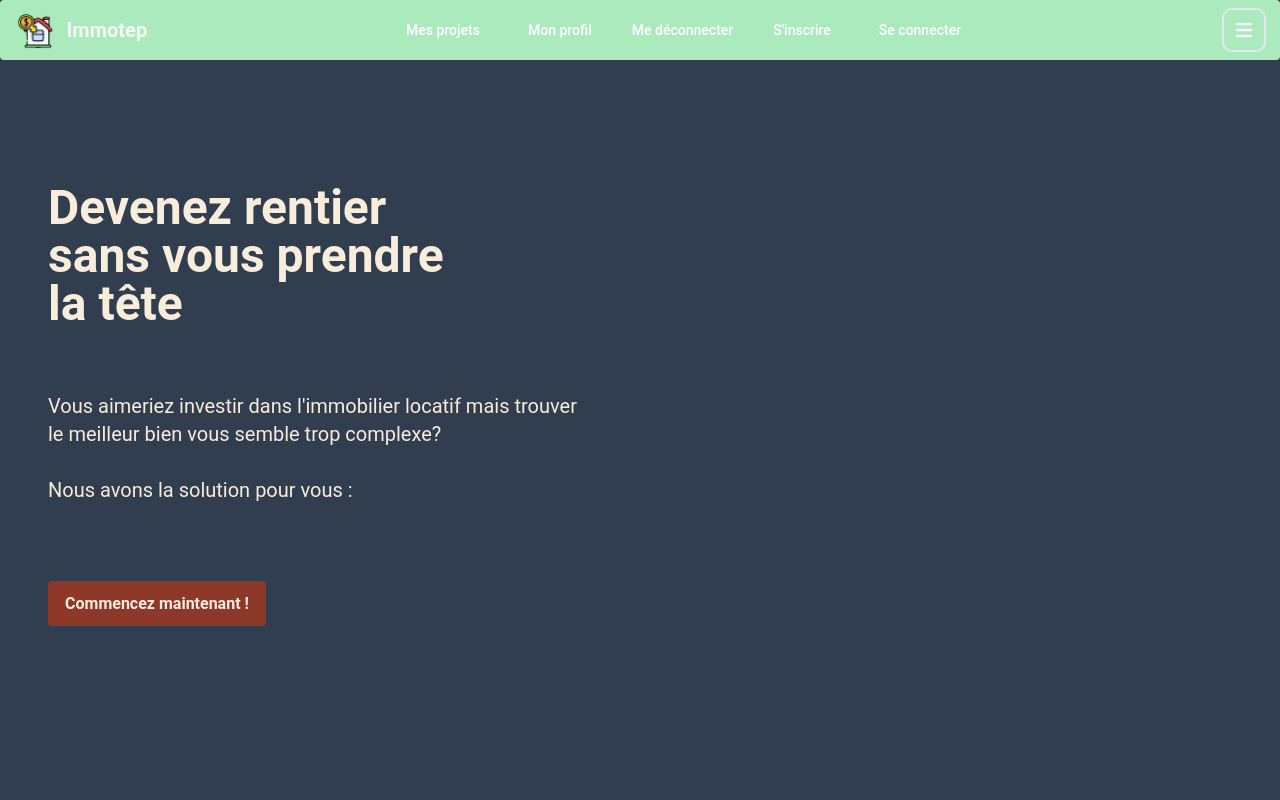
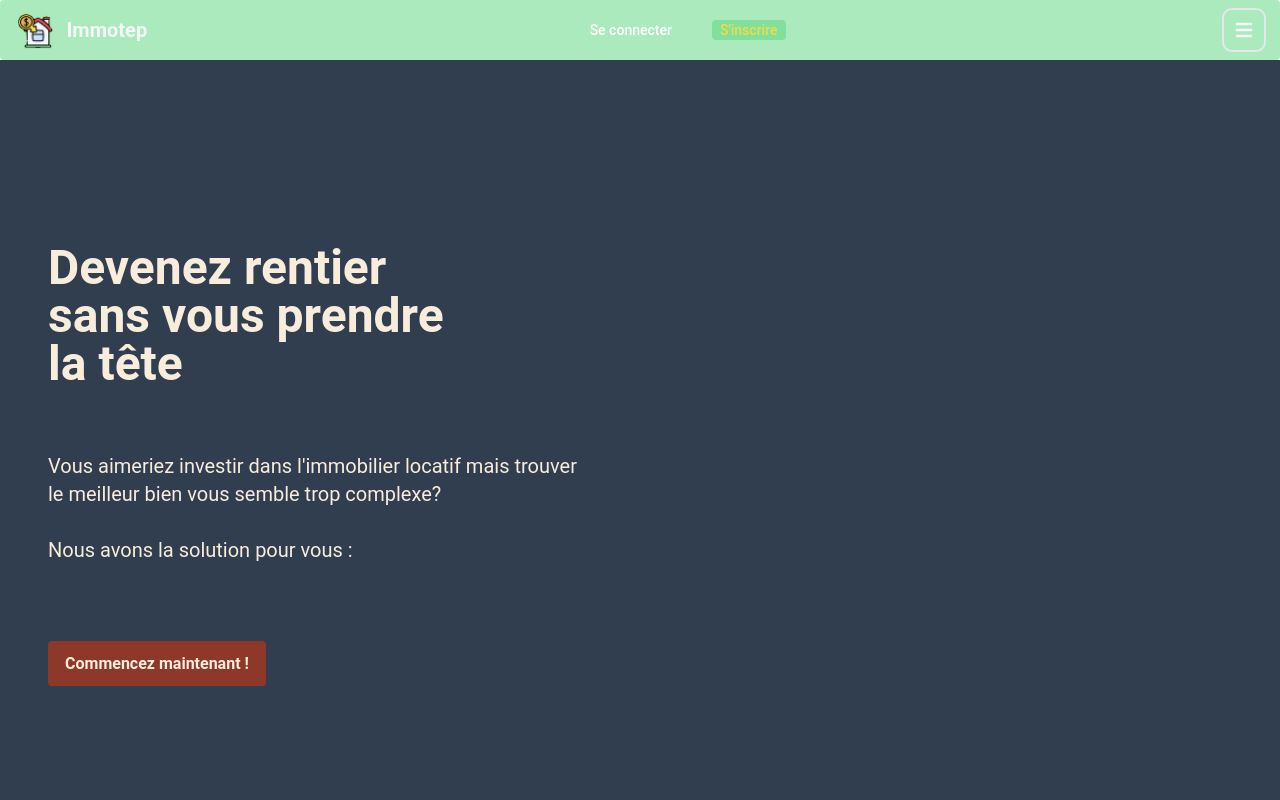
Before and after one commit to ophelie-gaudin/Immotep_front_react, a React (Create React App) app: page / in a window 1280 px wide. Both pictures are taken after a click on the button "Open main menu". Shown: the top 800 px of the page. Built offline with nearby package versions, Linux system fonts and the light colour scheme.

Commit message:
ad space to see content under navbar + design navbar

```diff
--- a/src/Components/Main/Layout/Navbar/index.jsx
+++ b/src/Components/Main/Layout/Navbar/index.jsx
@@ -4,14 +4,15 @@ import Logout from "../../../Logout";
 import { useSelector } from "react-redux";
 import { FaUserCircle } from "react-icons/fa";
 import logo from "../../../../assets/immotep_logo.png";
+import LogOut from "../../../Logout";
 
 export default function Navbar() {
   const auth = useSelector((state) => state.connected);
 
   return (
-    // <nav className="bg-whiite h-12 flex items-center fixed w-full z-50">
-    // //   <div className=" flex w-[90%] justify-between mx-auto items-center">
-    // //     <Link className="font-bakbak text-2xl hover:text-oraange" to="/">
+    // <nav classNameName="bg-whiite h-12 flex items-center fixed w-full z-50">
+    // //   <div classNameName=" flex w-[90%] justify-between mx-auto items-center">
+    // //     <Link classNameName="font-bakbak text-2xl hover:text-oraange" to="/">
     // //       Immotep
     // //     </Link>
     // //     {!auth.connected && (
@@ -40,25 +41,25 @@ export default function Navbar() {
     //   </div>
     // </nav>
 
-    <nav class="bg-[#AAEABC] border-gray-200 px-2 sm:px-4 py-2.5 rounded fixed w-full z-50 text-light">
-      <div class="container flex flex-wrap justify-between items-center mx-auto">
-        <a href="/" class="flex items-center">
-          <img src={logo} class="mr-3 h-14 sm:h-10" alt="Immotep Logo" />
-          <span class="self-center text-xl font-semibold whitespace-nowrap dark:text-white">
+    <nav className="bg-[#AAEABC] border-gray-200 px-2 sm:px-4 py-2.5 rounded fixed w-full z-50 text-light">
+      <div className="container flex flex-wrap justify-between items-center mx-auto">
+        <a href="/" className="flex items-center">
+          <img src={logo} className="mr-3 h-14 sm:h-10" alt="Immotep Logo" />
+          <span className="self-center text-xl font-semibold whitespace-nowrap dark:text-white">
             Immotep
           </span>
         </a>
-        <div class="flex items-center md:order-2">
+        <div className="flex items-center md:order-2">
           <button
             data-collapse-toggle="mobile-menu-2"
             type="button"
-            class="inline-flex items-center p-2 ml-1 text-sm text-light rounded-lg hover:bg-greeen focus:outline-none focus:ring-2 focus:ring-gray-200 dark:text-gray-400 dark:hover:bg-gray-700 dark:focus:ring-gray-600"
+            className="inline-flex items-center p-2 ml-1 text-sm text-light rounded-lg hover:bg-greeen focus:outline-none focus:ring-2 focus:ring-gray-200 dark:text-gray-400 dark:hover:bg-gray-700 dark:focus:ring-gray-600"
             aria-controls="mobile-menu-2"
             aria-expanded="false"
           >
-            <span class="sr-only">Open main menu</span>
+            <span className="sr-only">Open main menu</span>
             <svg
-              class="w-6 h-6"
+              className="w-6 h-6"
               fill="currentColor"
               viewBox="0 0 20 20"
               xmlns="http://www.w3.org/2000/svg"
@@ -70,7 +71,7 @@ export default function Navbar() {
               ></path>
             </svg>
             <svg
-              class="hidden w-6 h-6"
+              className="hidden w-6 h-6"
               fill="currentColor"
               viewBox="0 0 20 20"
               xmlns="http://www.w3.org/2000/svg"
@@ -84,14 +85,15 @@ export default function Navbar() {
           </button>
         </div>
         <div
-          class="hidden justify-between items-center w-full md:flex md:w-auto md:order-1"
+          className="hidden justify-between items-center w-full md:flex md:w-auto md:order-1"
           id="mobile-menu-2"
         >
-          <ul class="flex flex-col mt-4 md:flex-row md:space-x-8 md:mt-0 md:text-sm md:font-medium">
+          {auth.connected && (
+            <ul className="flex flex-col mt-4 md:flex-row md:space-x-8 md:mt-0 md:text-sm md:font-medium">
               <li>
                 <a
                   href="/dashboard"
-                class="block py-2 pr-4 pl-3 text-white rounded border-b border-light md:p-0 md:px-2 md:py:1 dark:text-white hover:bg-greeen  md:border-none"
+                  className="block py-2 pr-4 pl-3 text-white rounded border-b border-light md:p-0 md:px-2 md:py:1 dark:text-white hover:bg-greeen  md:border-none  hover:font-bold"
                   aria-current="page"
                 >
                   Mes projets
@@ -100,37 +102,40 @@ export default function Navbar() {
               <li>
                 <a
                   href="/profil"
-                class="block py-2 pr-4 pl-3 text-white rounded border-b border-light md:p-0 dark:text-white hover:bg-greeen md:border-none  md:px-2 md:py:1 "
+                  className="block py-2 pr-4 pl-3 text-white rounded border-b border-light md:p-0 dark:text-white hover:bg-greeen md:border-none  md:px-2 md:py:1  hover:font-bold"
                 >
                   Mon profil
                 </a>
               </li>
               <li>
+                <div className="block py-2 pr-4 pl-3 text-white rounded  md:p-0 dark:text-white hover:bg-greeen  hover:font-bold">
+                  <LogOut />
+                </div>
+              </li>
+            </ul>
+          )}
+
+          {!auth.connected && (
+            <ul className="flex flex-col mt-4 md:flex-row md:space-x-8 md:mt-0 md:text-sm md:font-medium">
+              <li>
                 <a
-                href="/logout"
-                class="block py-2 pr-4 pl-3 text-white rounded  md:p-0 dark:text-white hover:bg-greeen "
+                  href="/users/sign_in"
+                  className="block py-2 pr-4 pl-3 text-white rounded md:p-0 dark:text-white hover:bg-greeen  md:px-2 md:py:1 hover:font-bold"
                 >
-                Me déconnecter
+                  Se connecter
                 </a>
               </li>
 
               <li>
                 <a
-                href="/sign-up"
-                class="block py-2 pr-4 pl-3 text-white rounded border-b border-light md:border-none md:p-0 dark:text-white hover:bg-greeen  md:px-2 md:py:1 "
+                  href="/users/sign_up"
+                  className="block py-2 pr-4 pl-3 text-yeellow hover:text-greey hover:font-bold rounded border-b border-light md:border-none md:p-0 dark:text-white bg-greeen  md:px-2 md:py:1 "
                 >
                   S'inscrire
                 </a>
               </li>
-            <li>
-              <a
-                href="/sign-in"
-                class="block py-2 pr-4 pl-3 text-white rounded md:p-0 dark:text-white hover:bg-greeen  md:px-2 md:py:1 "
-              >
-                Se connecter
-              </a>
-            </li>
             </ul>
+          )}
         </div>
       </div>
     </nav>
--- a/src/Components/Main/Layout/index.jsx
+++ b/src/Components/Main/Layout/index.jsx
@@ -6,6 +6,7 @@ export default function Layout(props) {
   return (
     <div>
       <Navbar />
+      <div className="h-[60px]"></div>
       {props.children}
 
       <Footer />
```
Lines whose indentation alone changed are shown as unchanged.
